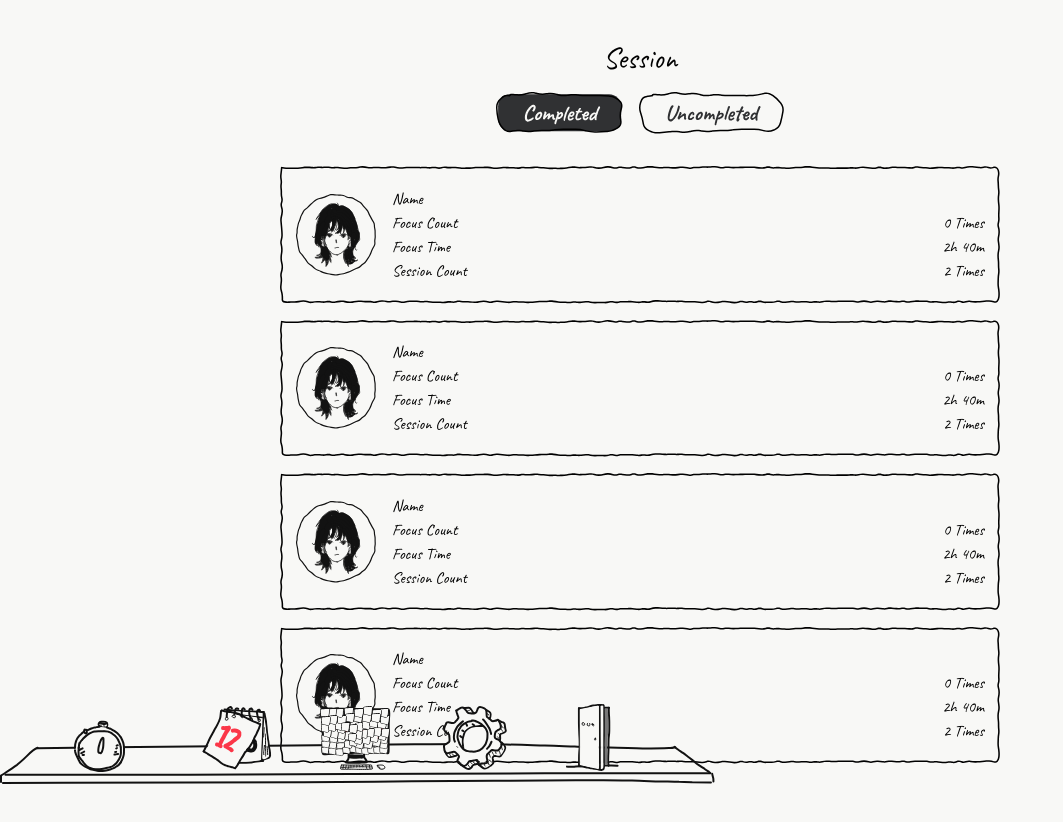
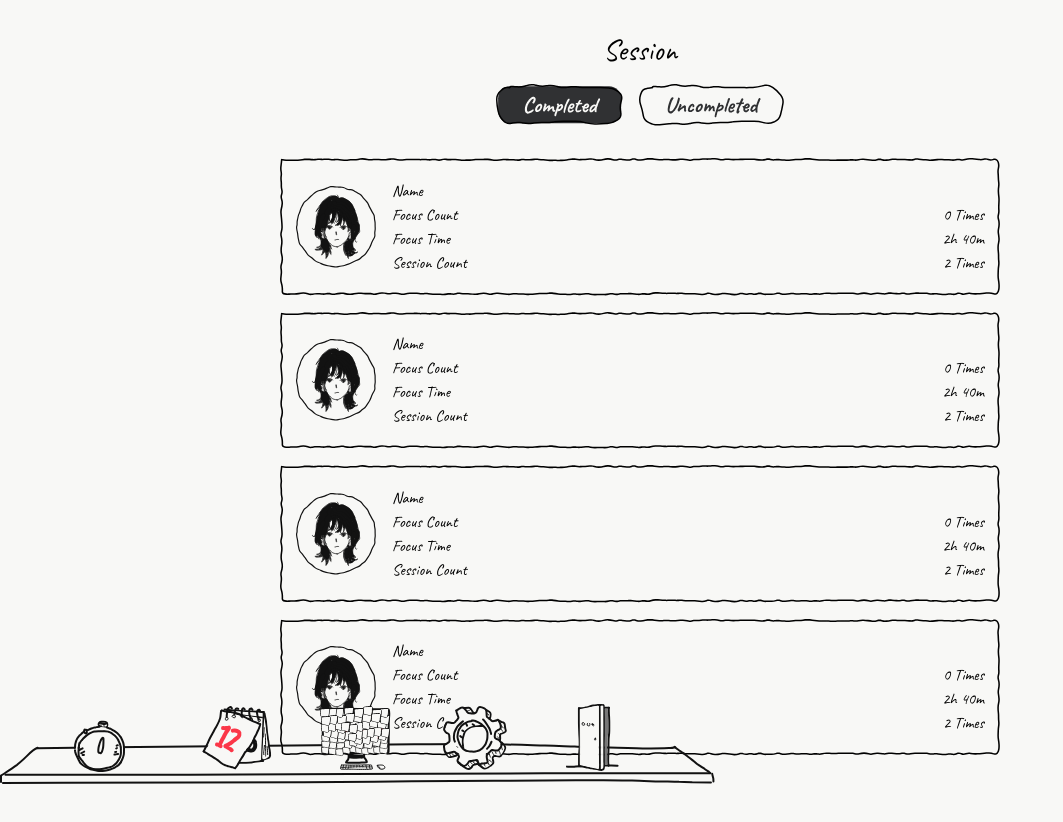
Before and after one commit to errorsolver/Pomodoro-App-FE, a SvelteKit app: page /session/completed in a window 1280 px wide. Shown: the top 822 px of the page, without its empty margins (0-1063 px from the left). Built offline with nearby package versions, Linux system fonts and the light colour scheme.

Commit message:
fix(layout): adjust margin and sticky positioning for improved session display

```diff
--- a/src/routes/(inapp)/session/+layout.svelte
+++ b/src/routes/(inapp)/session/+layout.svelte
@@ -13,8 +13,8 @@
   let search = $derived(page.url.search);
 </script>
 
-<div class="mt-10">
-  <div class="sticky top-5 z-999">
+<div class="mt-8">
+  <div class="sticky top-2 z-999">
     <p class="text-3xl text-center">Session</p>
     <div class="flex justify-center space-x-4 mt-4">
       <a href="/session/completed">
```
